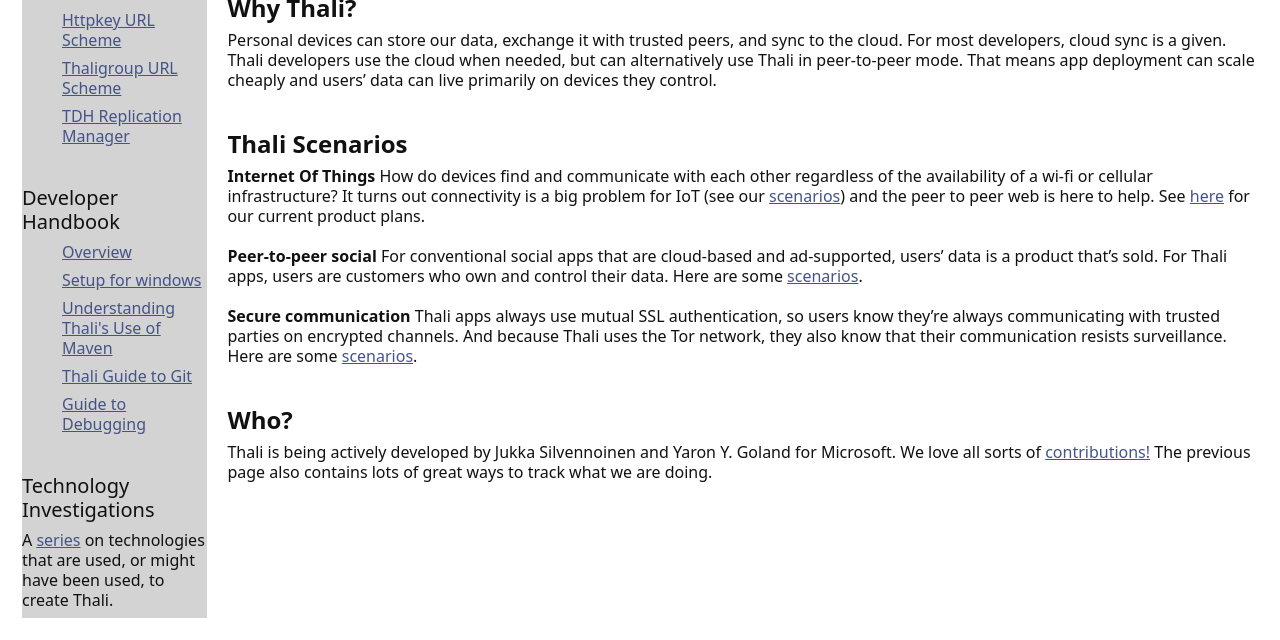
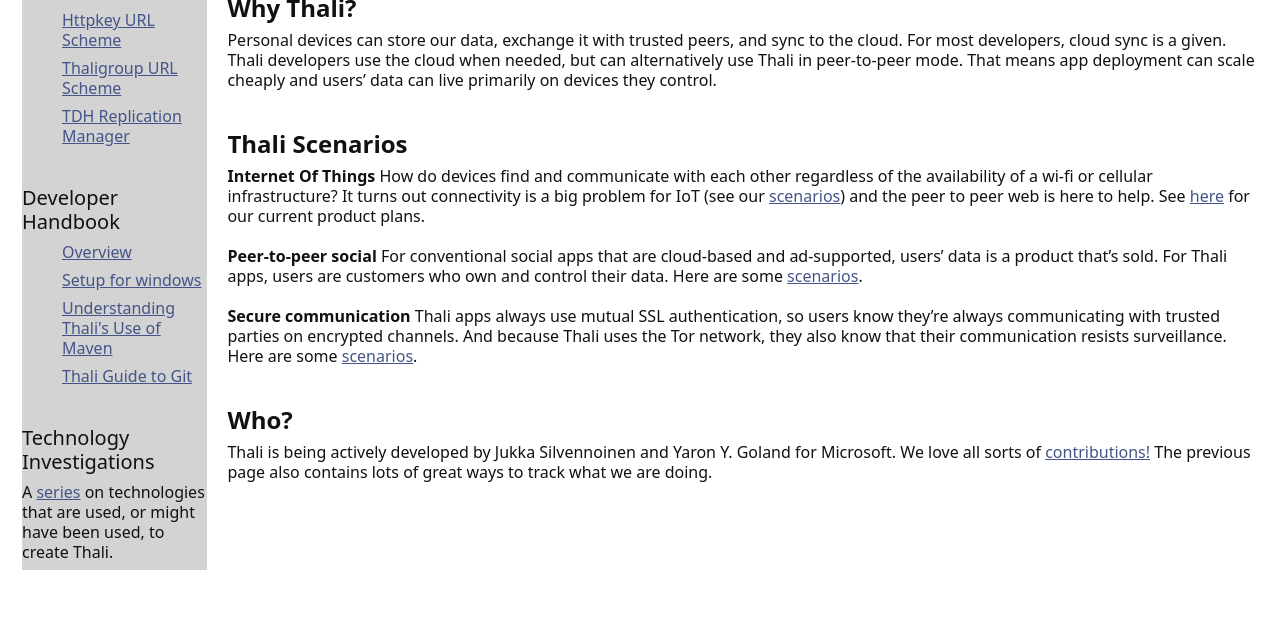
Before and after one commit to thaliproject/thali, a Jekyll site: the page built from index.md, in a window 1280 px wide. Shown: the part 320-960 px from the top of the page. Built offline with Jekyll 4.4.1, drawn with Linux system fonts in a browser that asks for light colours; Markdown is read by kramdown in place of the engine named in the settings; after the commit the page ends 912 px from its top, so only the background shows below that.

Commit message:
Update TableOfContents.html

```diff
--- a/_includes/TableOfContents.html
+++ b/_includes/TableOfContents.html
@@ -17,7 +17,6 @@
 <li> <a href="SetupForWindows">Setup for windows</a></li>
 <li> <a href="UnderstandingThalisUseOfMaven">Understanding Thali's Use of Maven</a></li>
 <li><a href="ThaliGuideToGit">Thali Guide to Git</a></li>
-<li><a href="GuideToDebugging">Guide to Debugging</a></li>
 </ul>
 <h2>Technology Investigations</h2>
 <p>
```
